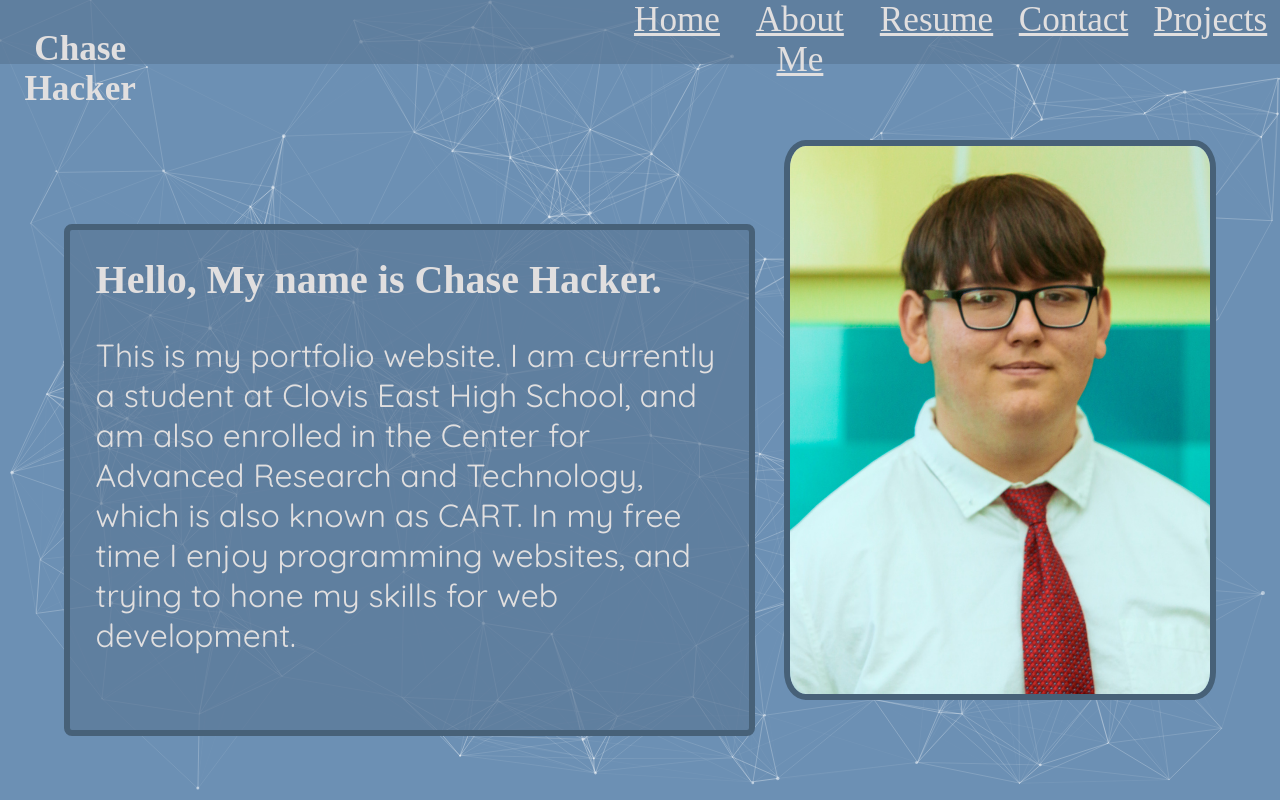
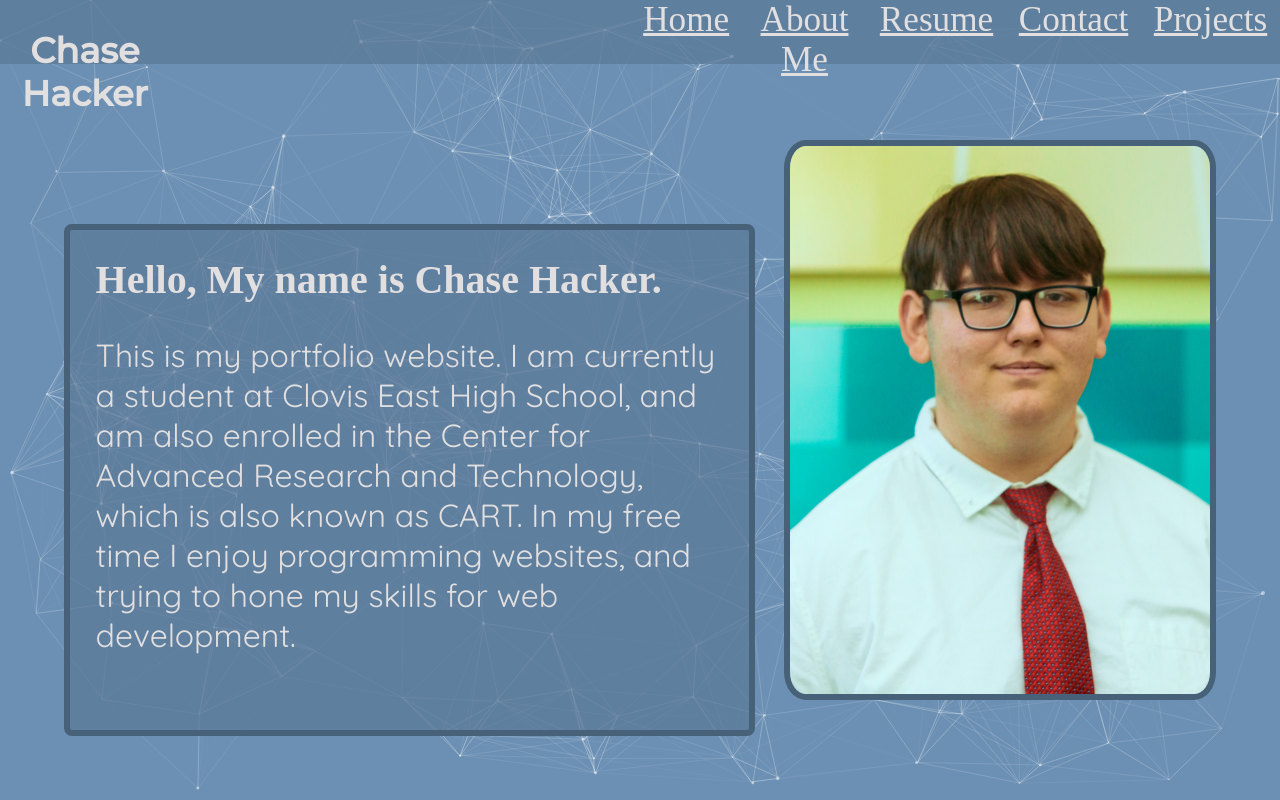
Before and after one commit to Chase-Hacker/Portfolio, a website: page index.html in a window 1280 px wide. Shown: the top 800 px of the page. Drawn offline with nearby package versions, Linux system fonts and the light colour scheme; animation ran at ten frames a second.

Commit message:
fixed font

```diff
--- a/styles.css
+++ b/styles.css
@@ -8,7 +8,7 @@ img {
 
 h1,
 h2 {
-  font-family: font-family: 'Montserrat', sans-serif;
+  font-family: 'Montserrat', sans-serif;
 }
 
 body {
```
